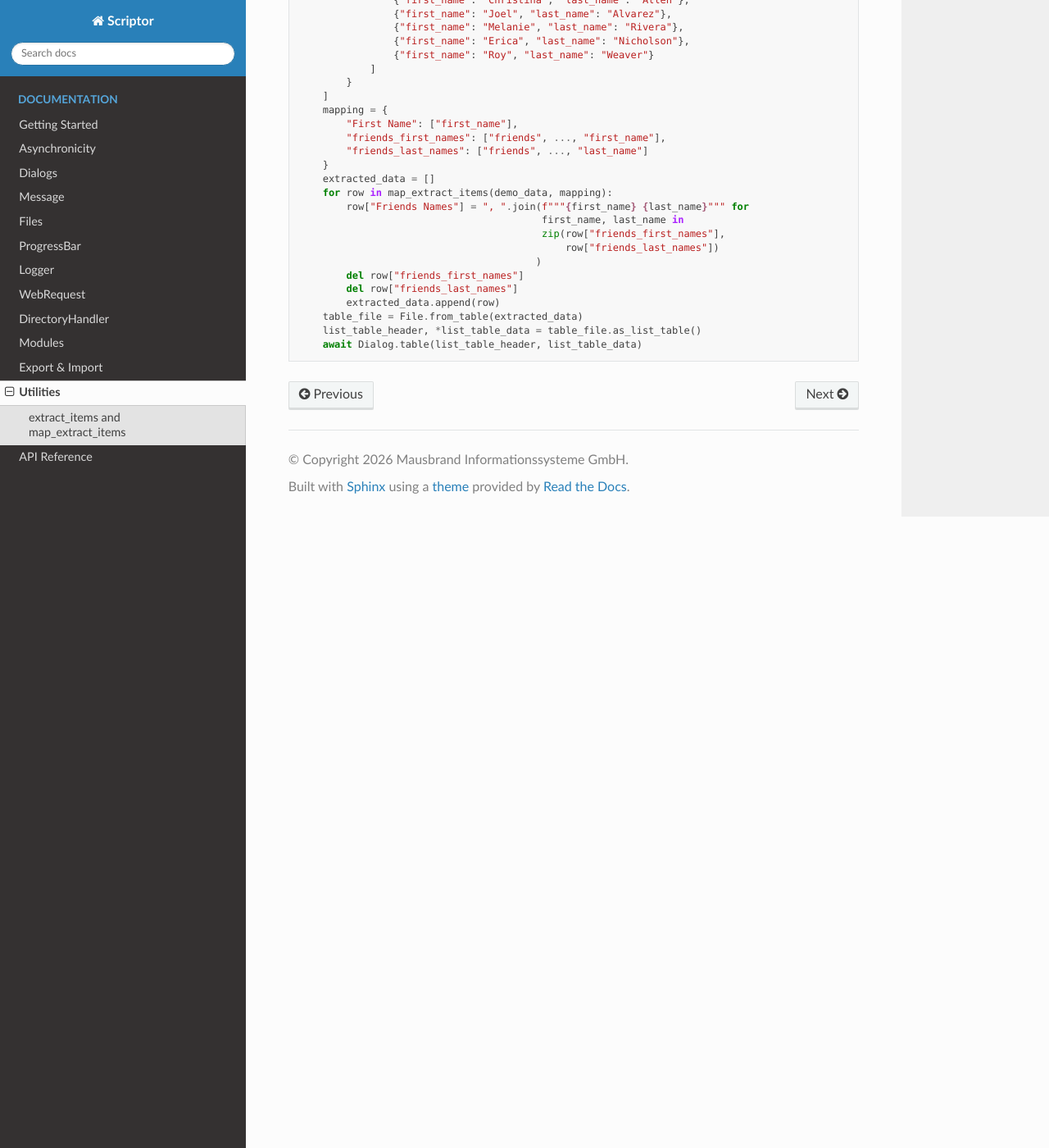
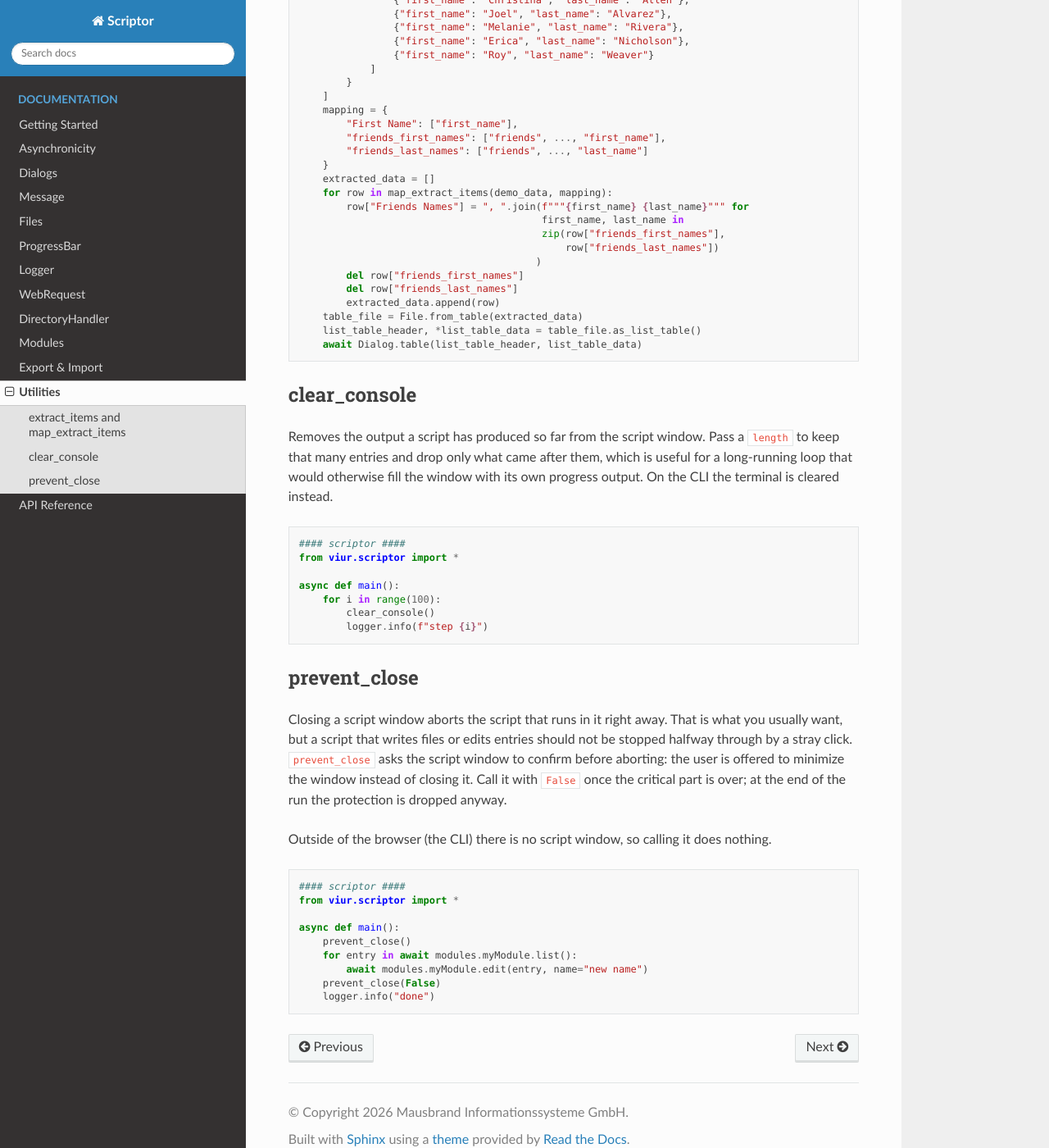
Before and after one commit to viur-framework/viur-scriptor-api, a Sphinx documentation site: the page built from docs/source/utils.rst, in a window 1280 px wide and 1400 px high, scrolled down 2094 px. Shown: the whole window at 82% size. Built offline with Sphinx 7.4.7 and the Read the Docs theme 3.1.0, drawn with Linux system fonts in a browser that asks for light colours.

Commit message:
Add prevent_close

```diff
--- a/docs/source/API.rst
+++ b/docs/source/API.rst
@@ -48,3 +48,7 @@ API Reference
 
 .. automodule:: viur.scriptor.utils
     :members: extract_items, map_extract_items
+
+.. autofunction:: viur.scriptor.clear_console
+
+.. autofunction:: viur.scriptor.prevent_close
--- a/docs/source/utils.rst
+++ b/docs/source/utils.rst
@@ -126,3 +126,41 @@ Note that we removed the ``join_with``-parameter, because we need the names as a
         table_file = File.from_table(extracted_data)
         list_table_header, *list_table_data = table_file.as_list_table()
         await Dialog.table(list_table_header, list_table_data)
+
+
+clear_console
+-------------
+Removes the output a script has produced so far from the script window. Pass a ``length`` to keep that many entries
+and drop only what came after them, which is useful for a long-running loop that would otherwise fill the window with
+its own progress output. On the CLI the terminal is cleared instead.
+
+.. code-block:: python
+
+    #### scriptor ####
+    from viur.scriptor import *
+
+    async def main():
+        for i in range(100):
+            clear_console()
+            logger.info(f"step {i}")
+
+prevent_close
+-------------
+Closing a script window aborts the script that runs in it right away. That is what you usually want, but a script
+that writes files or edits entries should not be stopped halfway through by a stray click. ``prevent_close`` asks the
+script window to confirm before aborting: the user is offered to minimize the window instead of closing it. Call it
+with ``False`` once the critical part is over; at the end of the run the protection is dropped anyway.
+
+Outside of the browser (the CLI) there is no script window, so calling it does nothing.
+
+.. code-block:: python
+
+    #### scriptor ####
+    from viur.scriptor import *
+
+    async def main():
+        prevent_close()
+        for entry in await modules.myModule.list():
+            await modules.myModule.edit(entry, name="new name")
+        prevent_close(False)
+        logger.info("done")
```
Also changed, not shown: 2 other files.
